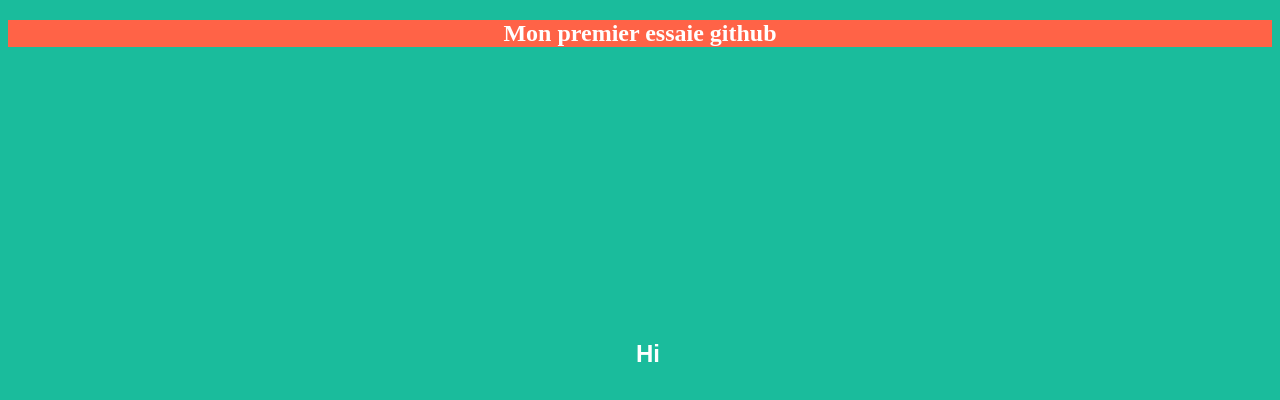
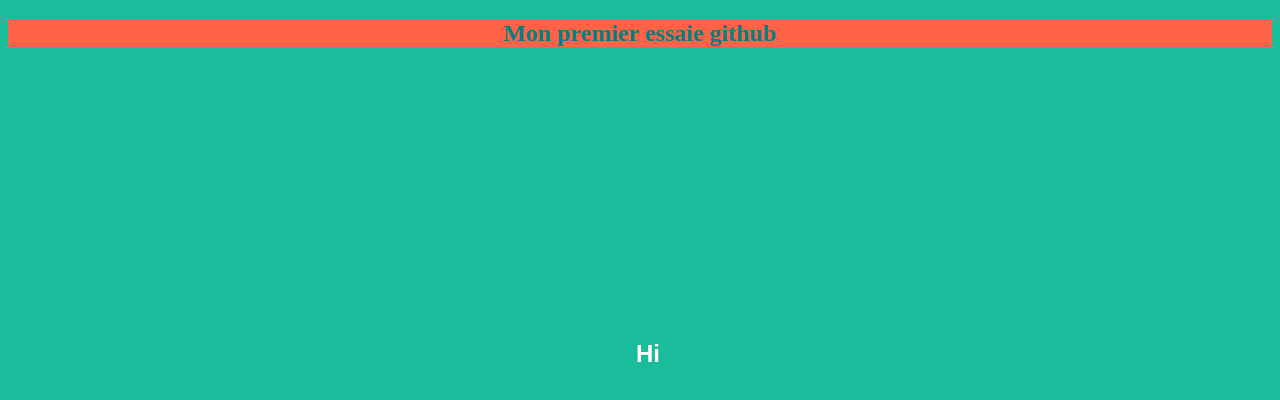
Before and after one commit to meeric83/DireBonjour, a plain HTML site: page index.html in a window 1280 px wide. Drawn offline with Linux system fonts and the light colour scheme.

Commit message:
couleur header modifiée

```diff
--- a/index.html
+++ b/index.html
@@ -18,11 +18,12 @@
         font-family: Arial, Helvetica, sans-serif;
         font-size: 100;
         text-align: center;
+
     }
 
     </style>
     <header>
-        <nav style="position: relative; background-color: tomato; text-align: center;">
+        <nav style="position: relative; background-color: tomato; text-align: center; color: teal;">
             <h1>
                 Mon premier essaie github
 
```
